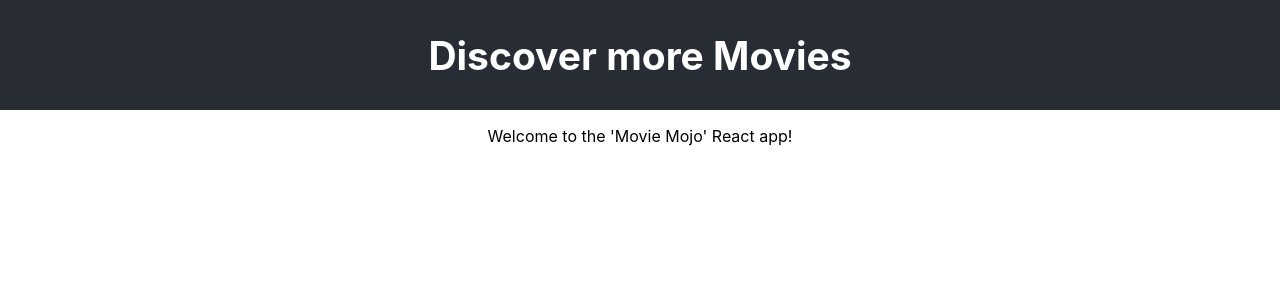
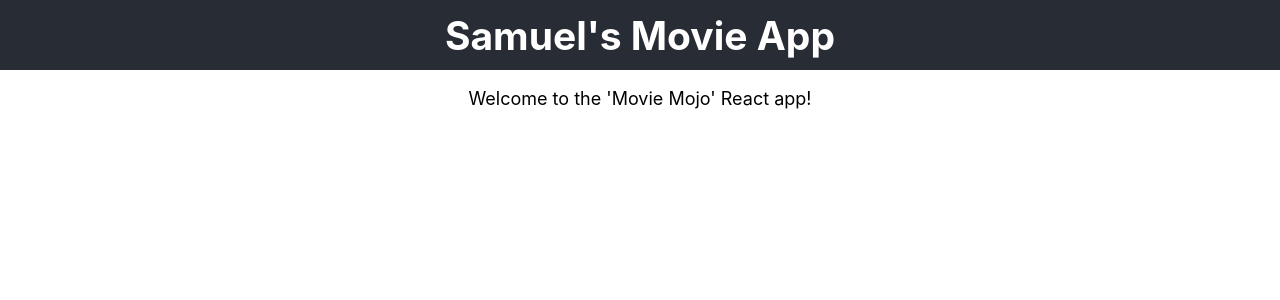
Before and after one commit to samie820/react-workshop-demo, a React (Create React App) app: page / in a window 1280 px wide. Shown: the top 300 px of the page. Built offline with nearby package versions, Linux system fonts and the light colour scheme.

Commit message:
Add the new comments explaining props and how it can be passed around

```diff
--- a/src/App.css
+++ b/src/App.css
@@ -1,10 +1,5 @@
 .App {
   text-align: center;
-}
-
-.App-logo {
-  animation: App-logo-spin infinite 20s linear;
-  height: 40vmin;
 }
 
 .App-header {
@@ -18,16 +13,40 @@
   color: white;
   padding: 20px;
 }
-
-.App-link {
-  color: #61dafb;
+.App-logo {
+  animation: App-logo-spin infinite 20s linear;
+  height: 80px;
 }
 
-@keyframes App-logo-spin {
-  from {
-    transform: rotate(0deg);
-  }
-  to {
-    transform: rotate(360deg);
-  }
+.App-intro {
+  font-size: large;
 }
+
+/* new css for movie component */
+* {
+  box-sizing: border-box;
+}
+
+.movies {
+  display: flex;
+  flex-wrap: wrap;
+}
+
+.App-header h2 {
+  margin: 0;
+}
+
+.add-movies {
+  text-align: center;
+}
+
+.add-movies button {
+  font-size: 16px;
+  padding: 8px;
+  margin: 0 10px 30px 10px;
+}
+
+.movie {
+  padding: 5px 25px 10px 25px;
+  max-width: 25%;
+}
--- a/src/components/App.js
+++ b/src/components/App.js
@@ -1,12 +1,42 @@
 import React, { Component } from 'react';
 import '../App.css';
 import Header from './Header';
+
+/*
+    ------ PROPS -------
+    When it comes to passing string props, there are many ways to do it, but for the sake if this workshop we will
+    Only work on two methods
+
+    METHOD 1: (Directly)
+        e.g. <Header text="direct string" />
+
+    METHOD 2: (Using a variable)
+        render(){
+            const headerText = "Header String";
+            return (
+                <Header text={headerText} />
+            )
+        }
+
+    For number props we can pass it as:
+        e.g <Header numberProps={10} />
+
+    For boolean props we can pass it like this:
+        e.g. <Header booleanProps={true} />
+            OR
+            <Header booleanProps={false} />
+
+    For object props we can pass them like this:
+        e.g. <Header objectProps={{
+            key: value
+        }}
+*/
 
 class App extends Component {
   render() {
     return (
       <div className="App">
-        <Header />
+        <Header text="Samuel's Movie App" />
         <p className="App-intro">
           Welcome to the 'Movie Mojo' React app!
         </p>
--- a/src/components/Header.js
+++ b/src/components/Header.js
@@ -5,7 +5,7 @@ class Header extends Component {
     return (
       <header className="App-header">
         <h2>
-          Discover more Movies
+          {this.props.text}
         </h2>
       </header>
     );
```
